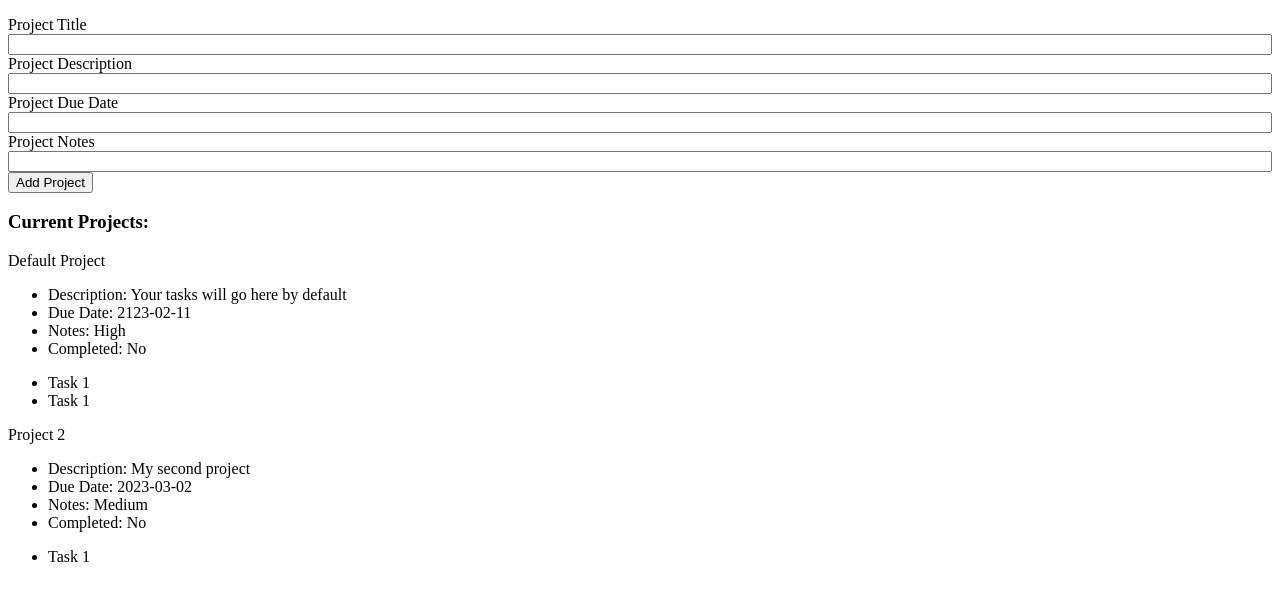
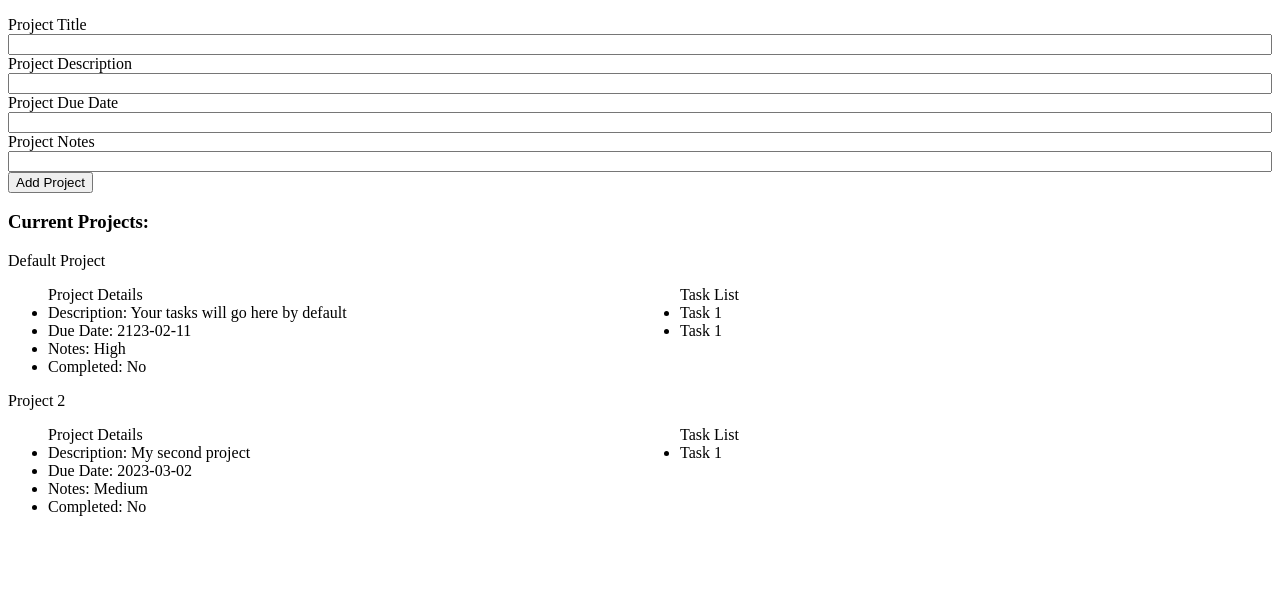
Before and after one commit to nathan-culley/to-do-list, a website built with webpack: page dist/index.html in a window 1280 px wide. Shown: the part 105-706 px from the top of the page. Built offline with nearby package versions, Linux system fonts and the light colour scheme.

Commit message:
Add 'expanded' property to each expandProj element
Each expandProj now has 'expanded=true' added when it is created. When expanded=true, expandProj receives the CSS property display=grid. When expanded=false, it receives the CSS property display=none.

```diff
--- a/src/style.css
+++ b/src/style.css
@@ -2,3 +2,12 @@
   display: flex;
   flex-direction: column;
 }
+
+.expand-proj[expanded="true"] {
+  display: grid;
+  grid-template-columns: 1fr 1fr;
+}
+
+.expand-proj[expanded="false"] {
+  display: none;
+}
--- a/src/ui.js
+++ b/src/ui.js
@@ -142,6 +142,7 @@ function displayProjectList() {
         //give the project item a child div that has two child divs
         const expandProj = document.createElement("div");
         expandProj.className = "expand-proj";
+        expandProj.setAttribute("expanded", "true");
         proj.appendChild(expandProj);
 
         const projDetails = document.createElement("div");
@@ -161,6 +162,7 @@ function displayProjectList() {
 
 function displayProjectDetails(projDetails, project) {
     const details = document.createElement("ul");
+    details.textContent = "Project Details";
     projDetails.appendChild(details);
 
     //display description
@@ -196,6 +198,7 @@ function displayTaskList(proj, project) {
     if (project.taskList != undefined) {
 
         const tasks = document.createElement("ul");
+        tasks.textContent = "Task List";
         proj.appendChild(tasks);
 
         console.log(project.taskList);
```
